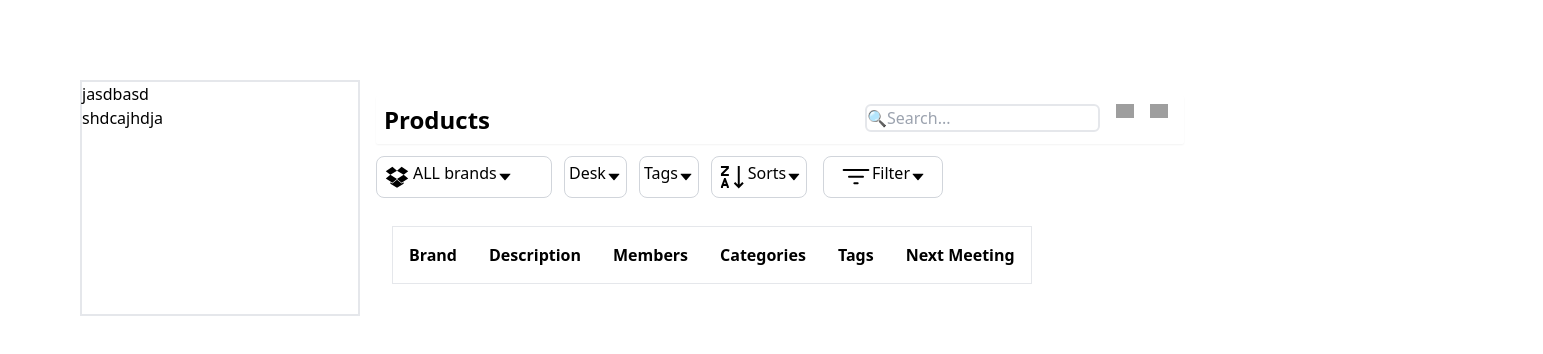
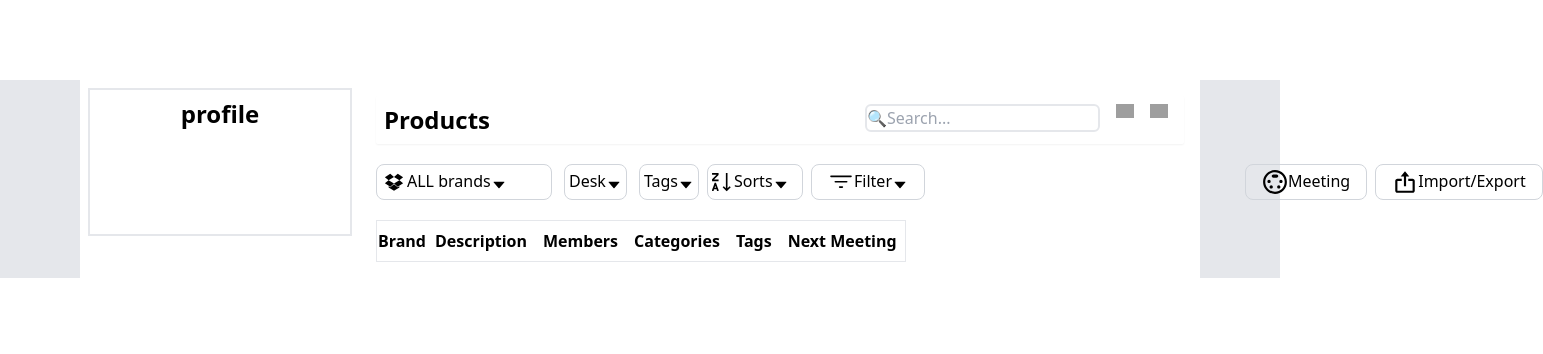
Before and after one commit to Tariqadg/Innovatehub, a React (Create React App) app: page / in a window 1280 px wide. Shown: the top 354 px of the page, 1543 px wide, since content can reach past the window. Built offline with nearby package versions, Linux system fonts and the light colour scheme; grey boxes are pictures that could not be loaded.

Commit message:
import/export button added

```diff
--- a/src/App.js
+++ b/src/App.js
@@ -5,8 +5,10 @@ import Body from "./components/Body";
 
 function App() {
   return (
-    <div className="">
+    <div className="bg-gray-200">
+
       <Body/>
+
     </div>
 
 
--- a/src/components/Body.js
+++ b/src/components/Body.js
@@ -4,7 +4,7 @@ import ContainerRight from './ContainerRight'
 
 const Body = () => {
   return (
-    <div className='flex p-10 m-10 '>
+    <div className='flex m-20 bg-white border-black   '>
         <ContainerLeft/>
         <ContainerRight/>
     </div>
--- a/src/components/ContainerLeft.js
+++ b/src/components/ContainerLeft.js
@@ -2,9 +2,17 @@ import React from "react";
 
 const ContainerLeft = () => {
   return (
-    <div className="border-solid border-2 border-gray-200 w-3/12">
-      <div>jasdbasd</div>
-      <div>shdcajhdja</div>
+    <div className="border-solid border-2 border-gray-200 w-3/12 h-full p-2 m-2 ">
+      <div className="font-semibold text-2xl text-center">profile</div>
+      <div className="font-semibold text-2xl text-center p-4 m-4">
+        <button></button>
+        <button></button>
+        <button></button>
+        <button></button>
+
+
+
+      </div>
 
     </div>
   );
--- a/src/components/Dropdown.js
+++ b/src/components/Dropdown.js
@@ -4,6 +4,8 @@ import { AiOutlineCaretDown, AiOutlineCaretUp } from "react-icons/ai";
 import { DiDropbox } from "react-icons/di";
 import { LiaSortAlphaDownAltSolid } from "react-icons/lia";
 import { GoFilter } from "react-icons/go";
+import { MdOutlineSettingsInputSvideo } from "react-icons/md";
+import { BiExport } from "react-icons/bi";
 
 const Dropdown = () => {
     const [isOpen, setIsOpen] = useState(false);
@@ -13,10 +15,10 @@ const Dropdown = () => {
     const [isOpen4, setIsOpen4] = useState(false);
   return (
     <div className="flex  ">
-        <div className=" flex flex-col items-center rounded-lg">
+        <div className="py-2 flex flex-wrap  items-center rounded-lg">
           <button
             onClick={() => setIsOpen((prev) => !prev)}
-            className="p-1 w-44  flex  my-3  border border-gray-300 border-1 rounded-lg"
+            className="p-1 w-44 h-9  flex  my-3  border border-gray-300 border-1 rounded-lg"
           >
             <DiDropbox className="w-auto h-full" />
             ALL brands
@@ -27,10 +29,10 @@ const Dropdown = () => {
             )}
           </button>
         </div>
-        <div className="  flex flex-col items-center rounded-lg">
+        <div className=" py-2 flex flex-col items-center rounded-lg">
           <button
             onClick={() => setIsOpen1((prev) => !prev)}
-            className="p-1 w-18   flex mx-3 my-3  border border-gray-300 border-1 rounded-lg"
+            className="p-1 w-18  h-9 flex mx-3 my-3  border border-gray-300 border-1 rounded-lg"
           >
             Desk
             {!isOpen1 ? (
@@ -40,10 +42,10 @@ const Dropdown = () => {
             )}
           </button>
         </div>
-        <div className="  flex flex-col items-center rounded-lg">
+        <div className=" py-2 flex flex-col items-center rounded-lg">
           <button
             onClick={() => setIsOpen2((prev) => !prev)}
-            className="p-1  w-full flex  my-3 border border-gray-300 border-1 rounded-lg"
+            className="p-1  w-full h-9 flex  my-3 border border-gray-300 border-1 rounded-lg"
           >
             Tags
             {!isOpen2 ? (
@@ -53,10 +55,10 @@ const Dropdown = () => {
             )}
           </button>
         </div>
-        <div className="  flex flex-col items-center rounded-lg">
+        <div className=" p-2 flex flex-col items-center rounded-lg">
           <button
             onClick={() => setIsOpen3((prev) => !prev)}
-            className="p-1  w-24   flex  my-3 mx-3 border border-gray-300 border-1 rounded-lg"
+            className="py-1  w-24 h-9  flex  my-3 border border-gray-300 border-1 rounded-lg"
           >
             <LiaSortAlphaDownAltSolid className="w-auto h-full" />
             Sorts
@@ -67,10 +69,10 @@ const Dropdown = () => {
             )}
           </button>
         </div>
-        <div className="  flex flex-col items-center rounded-lg">
+        <div className=" py-2 flex flex-col items-center rounded-lg">
           <button
             onClick={() => setIsOpen4((prev) => !prev)}
-            className=" p-1 flex px-4 my-3 mx-3 border border-gray-300 border-1 rounded-lg"
+            className=" p-1 flex h-9 px-4 my-3 border border-gray-300 border-1 rounded-lg"
           >
             <GoFilter className="w-auto h-full" />
             Filter
@@ -80,6 +82,14 @@ const Dropdown = () => {
               <AiOutlineCaretUp className="h-8" />
             )}
           </button>
+
+        </div>
+        <div className=" ml-80 py-2 flex flex-col items-center rounded-lg">
+          <button className='p-1 flex h-9 px-4 my-3 border border-gray-300 border-1 rounded-lg'>
+            <MdOutlineSettingsInputSvideo  className="w-auto h-full"/>Meeting</button>
+        </div>
+        <div className="  mx-2 py-2 flex flex-col items-center rounded-lg">
+          <button className='p-1 flex h-9 px-4 my-3 border border-gray-300 border-1 rounded-lg'><BiExport className="w-auto h-full"/>Import/Export</button>
         </div>
       </div>
 
--- a/src/components/Table.js
+++ b/src/components/Table.js
@@ -6,16 +6,16 @@ const Table = () => {
   return (
     <div>
       <Dropdown/>
-      <div>
-        <table class="table-auto p-4  m-4">
+      <div className="w-full">
+        <table class="table-auto  ">
           <thead className="">
             <tr className=" border">
-              <th className="  p-4  m-4">Brand</th>
-              <th className="  p-4  m-4">Description</th>
-              <th className="  p-4  m-4">Members</th>
-              <th className="  p-4  m-4">Categories</th>
-              <th className="  p-4  m-4">Tags</th>
-              <th className="  p-4  m-4">Next Meeting</th>
+              <th className="  p-auto  m-2">Brand</th>
+              <th className="  p-2  m-2">Description</th>
+              <th className="  p-2  m-2">Members</th>
+              <th className="  p-2  m-2">Categories</th>
+              <th className="  p-2  m-2">Tags</th>
+              <th className="  p-2  m-2">Next Meeting</th>
             </tr>
           </thead>
         </table>
```
